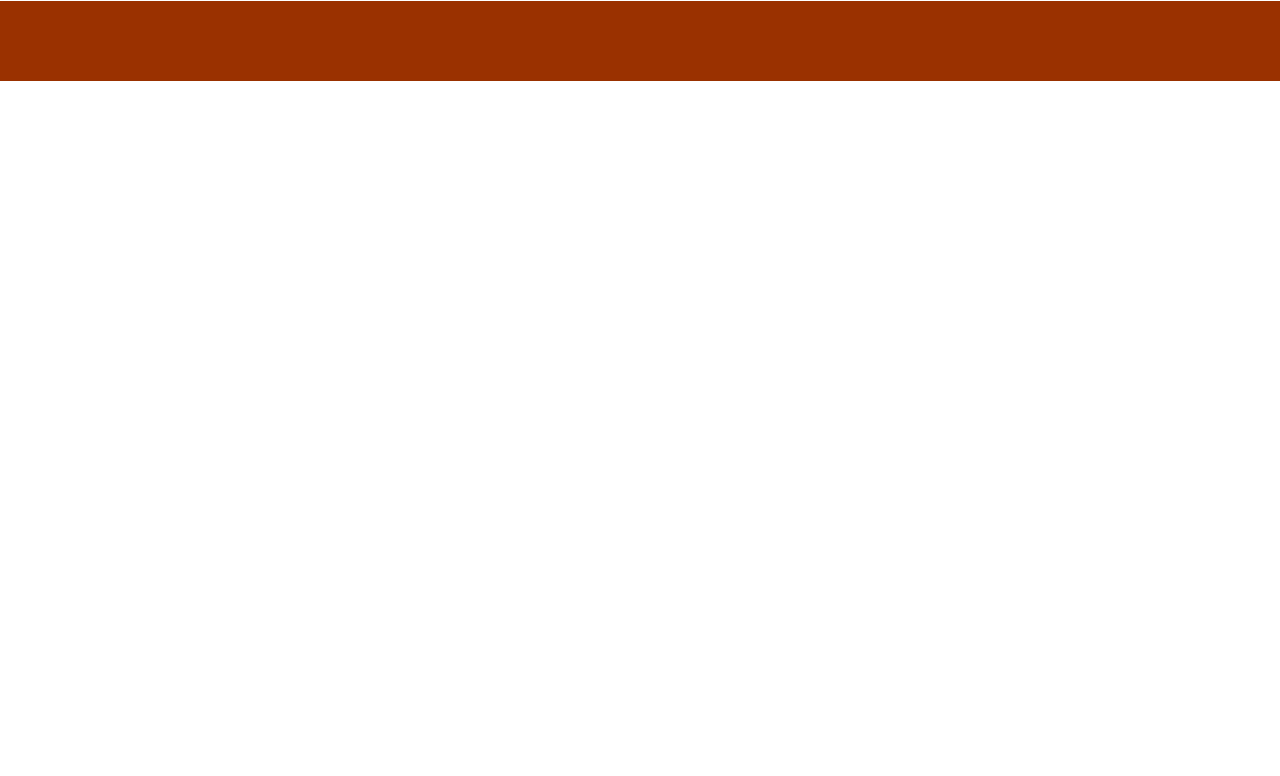
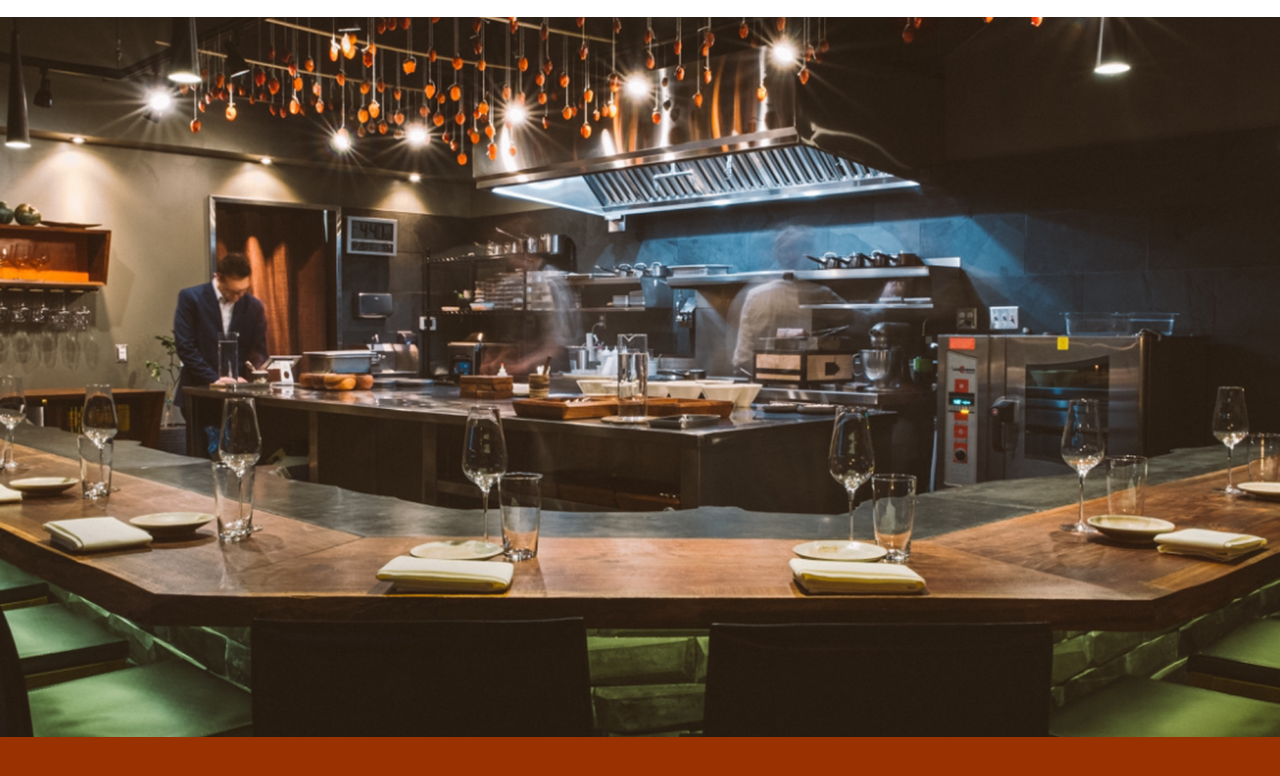
Before and after one commit to cardhect/restaurant, a website built with webpack: page dist/index.html in a window 1280 px wide. Both pictures are taken after a click on the item "Contact". Shown: the part 66-842 px from the top of the page. Before the commit the page ends 800 px from the top, so only its background shows below. Built offline with nearby package versions, Linux system fonts and the light colour scheme.

Commit message:
Added contact js files

```diff
--- a/src/contact.js
+++ b/src/contact.js
@@ -0,0 +1,15 @@
+const contact = function() {
+//create contact container
+const contactContainer = document.createElement('div');
+contactContainer.setAttribute('id','contact-container');
+//insert before footer
+const content = document.getElementById('content');
+const footer = document.getElementById('footer');
+content.insertBefore(contactContainer, footer);
+//create contact form
+const contactForm = document.createElement('form');
+//insert form into container
+contactContainer.appendChild(contactForm);
+
+}
+export {contact};
--- a/src/style.css
+++ b/src/style.css
@@ -128,6 +128,13 @@ body {
     border-radius: 10px;
 }
 
+/* Contact */
+#contact-container {
+	background-image: url(restraunt.jpeg);
+	background-position: center;
+	background-size: cover;
+	height: 90vh;
+}
 /* Footer */
 #footer {
 	height: 10vh;
```
Also changed, not shown: dist/main.js.
